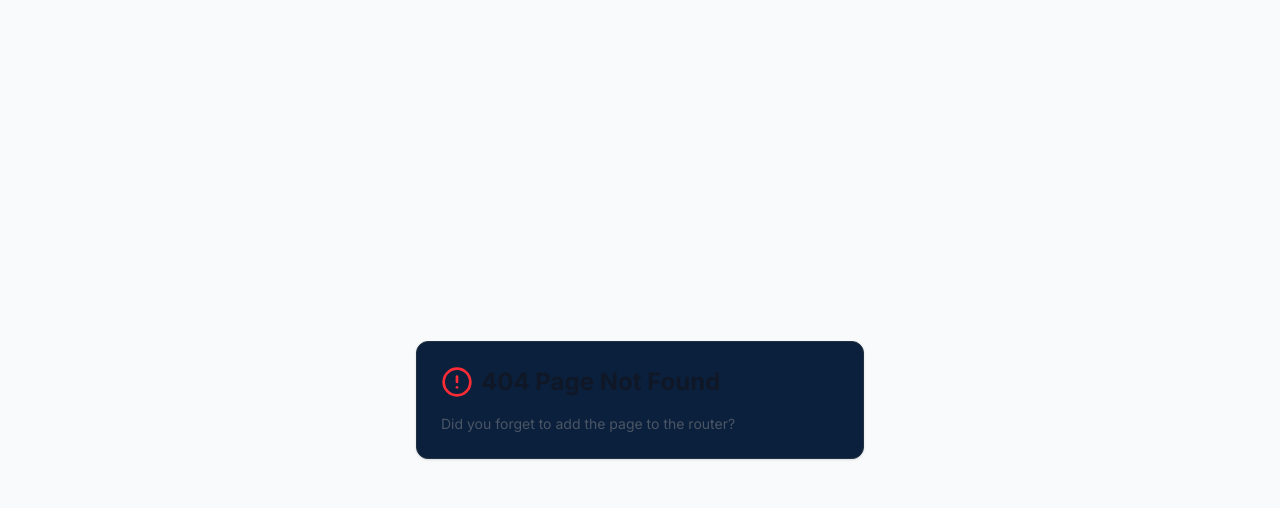
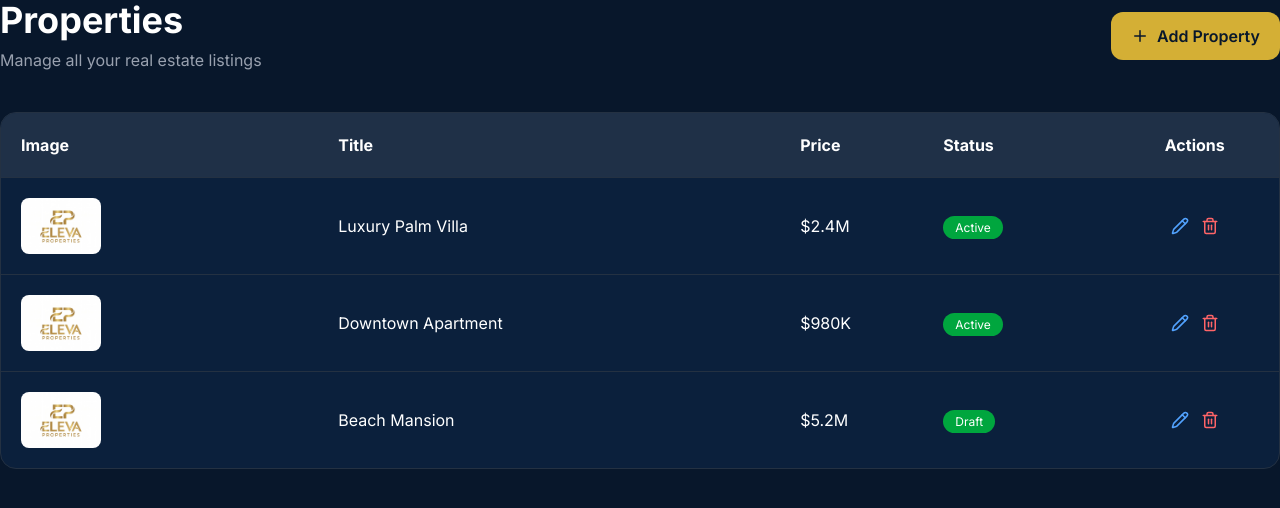
Before and after one commit to Ansari392/Eleva-website, a React (Vite) app: page /properties in a window 1280 px wide. Before the commit this address had no page. Shown: the top 508 px of the page. Built offline with nearby package versions, Linux system fonts and the light colour scheme.

Commit message:
Admin UPD

```diff
--- /dev/null
+++ b/src/Admin/Components/Sidebar.tsx
@@ -0,0 +1,51 @@
+import { Link } from "wouter";
+import {
+  LayoutDashboard,
+  Building2,
+  MessageSquare,
+  Star,
+  Settings,
+} from "lucide-react";
+
+export default function Sidebar() {
+  return (
+    <aside className="w-64 bg-card border-r border-border min-h-screen p-6">
+
+      <h2 className="text-2xl font-bold text-white mb-10">
+        ELEVA
+      </h2>
+
+      <nav className="space-y-3">
+
+        <button className="flex items-center gap-3 w-full px-4 py-3 rounded-xl bg-primary text-primary-foreground">
+          <LayoutDashboard size={20} />
+          Dashboard
+        </button>
+
+        <Link href="/properties">
+            <button className="flex items-center gap-3 w-full px-4 py-3 rounded-xl hover:bg-secondary transition">
+            <Building2 size={20} />
+            Properties
+            </button>
+        </Link>
+
+        <button className="flex items-center gap-3 w-full px-4 py-3 rounded-xl hover:bg-secondary transition">
+          <MessageSquare size={20} />
+          Leads
+        </button>
+
+        <button className="flex items-center gap-3 w-full px-4 py-3 rounded-xl hover:bg-secondary transition">
+          <Star size={20} />
+          Testimonials
+        </button>
+
+        <button className="flex items-center gap-3 w-full px-4 py-3 rounded-xl hover:bg-secondary transition">
+          <Settings size={20} />
+          Settings
+        </button>
+
+      </nav>
+
+    </aside>
+  );
+}
--- a/src/Admin/Components/layout/Adminlayout.tsx
+++ b/src/Admin/Components/layout/Adminlayout.tsx
@@ -0,0 +1,21 @@
+import Sidebar from "../Sidebar";
+
+interface AdminLayoutProps {
+  children: React.ReactNode;
+}
+
+export default function AdminLayout({
+  children,
+}: AdminLayoutProps) {
+  return (
+    <div className="flex min-h-screen bg-background">
+
+      <Sidebar />
+
+      <main className="flex-1 p-8">
+        {children}
+      </main>
+
+    </div>
+  );
+}
--- /dev/null
+++ b/src/Admin/pages/AddProperty.tsx
@@ -0,0 +1,13 @@
+export default function AddProperty() {
+  return (
+    <div className="min-h-screen bg-background text-white p-8">
+      <h1 className="text-4xl font-bold">
+        Add Property
+      </h1>
+
+      <p className="text-gray-400 mt-2">
+        Property Form Coming Soon...
+      </p>
+    </div>
+  );
+}
--- a/src/Admin/pages/Dashboard.tsx
+++ b/src/Admin/pages/Dashboard.tsx
@@ -1,3 +1,4 @@
+import AdminLayout from "@/Admin/Components/layout/Adminlayout";
 import { useEffect } from "react";
 import { useLocation } from "wouter";
 import {
@@ -25,8 +26,8 @@ export default function Dashboard() {
   }, [navigate]);
 
   return (
-  <div className="min-h-screen bg-background text-white">
-    <div className="max-w-7xl mx-auto p-8">
+  <AdminLayout>
+    <div className="text-white">
 
       <div className="flex items-center justify-between">
 
@@ -49,6 +50,7 @@ export default function Dashboard() {
         </button>
 
       </div>
+
       <div className="grid grid-cols-1 md:grid-cols-2 xl:grid-cols-4 gap-6 mt-10">
 
         <div className="bg-card border border-border rounded-2xl p-6">
@@ -76,7 +78,8 @@ export default function Dashboard() {
         </div>
 
       </div>
+
     </div>
-  </div>
+  </AdminLayout>
 );
 }
--- /dev/null
+++ b/src/Admin/pages/Properties.tsx
@@ -0,0 +1,108 @@
+import { Link } from "wouter";
+import {
+  Plus,
+  Pencil,
+  Trash2,
+} from "lucide-react";
+
+export default function Properties() {
+  const properties = [
+    {
+      id: 1,
+      image: "/logo.jpeg",
+      title: "Luxury Palm Villa",
+      price: "$2.4M",
+      status: "Active",
+    },
+    {
+      id: 2,
+      image: "/logo.jpeg",
+      title: "Downtown Apartment",
+      price: "$980K",
+      status: "Active",
+    },
+    {
+      id: 3,
+      image: "/logo.jpeg",
+      title: "Beach Mansion",
+      price: "$5.2M",
+      status: "Draft",
+    },
+  ];
+
+  return (
+    <div className="text-white">
+      <div className="flex items-center justify-between mb-10">
+        <div>
+          <h1 className="text-4xl font-bold">
+            Properties
+          </h1>
+
+          <p className="text-gray-400 mt-2">
+            Manage all your real estate listings
+          </p>
+        </div>
+
+        <Link href="/properties/add">
+          <button className="flex items-center gap-2 px-5 py-3 rounded-xl bg-primary text-primary-foreground font-semibold hover:opacity-90 transition">
+            <Plus size={18} />
+            Add Property
+          </button>
+        </Link>
+      </div>
+
+      <div className="overflow-hidden rounded-2xl border border-border bg-card">
+        <table className="w-full">
+          <thead className="bg-secondary">
+            <tr>
+              <th className="text-left p-5">Image</th>
+              <th className="text-left">Title</th>
+              <th className="text-left">Price</th>
+              <th className="text-left">Status</th>
+              <th className="text-center">Actions</th>
+            </tr>
+          </thead>
+
+          <tbody>
+            {properties.map((property) => (
+              <tr
+                key={property.id}
+                className="border-t border-border hover:bg-secondary/30 transition"
+              >
+                <td className="p-5">
+                  <img
+                    src={property.image}
+                    alt={property.title}
+                    className="w-20 h-14 rounded-lg object-cover"
+                  />
+                </td>
+
+                <td>{property.title}</td>
+
+                <td>{property.price}</td>
+
+                <td>
+                  <span className="px-3 py-1 rounded-full bg-green-600 text-xs">
+                    {property.status}
+                  </span>
+                </td>
+
+                <td>
+                  <div className="flex items-center justify-center gap-3">
+                    <button className="text-blue-400 hover:text-blue-300">
+                      <Pencil size={18} />
+                    </button>
+
+                    <button className="text-red-400 hover:text-red-300">
+                      <Trash2 size={18} />
+                    </button>
+                  </div>
+                </td>
+              </tr>
+            ))}
+          </tbody>
+        </table>
+      </div>
+    </div>
+  );
+}
--- a/src/App.tsx
+++ b/src/App.tsx
@@ -8,13 +8,16 @@ import NotFound from "@/pages/not-found";
 import Home from "@/pages/Home";
 import PrivacyPolicy from "@/pages/PrivacyPolicy";
 import TermsOfService from "@/pages/TermsOfService";
-
+import Properties from "@/Admin/pages/Properties";
+import AddProperty from "@/Admin/pages/AddProperty";
 const queryClient = new QueryClient();
 
 function Router() {
   return (
     <Switch>
       <Route path="/dashboard" component={Dashboard} />
+      <Route path="/properties" component={Properties} />
+      <Route path="/properties/add" component={AddProperty} />
       <Route path="/admin" component={Login} />
       <Route path="/" component={Home} />
       <Route path="/privacy-policy" component={PrivacyPolicy} />
```
Lines whose indentation alone changed are shown as unchanged.
